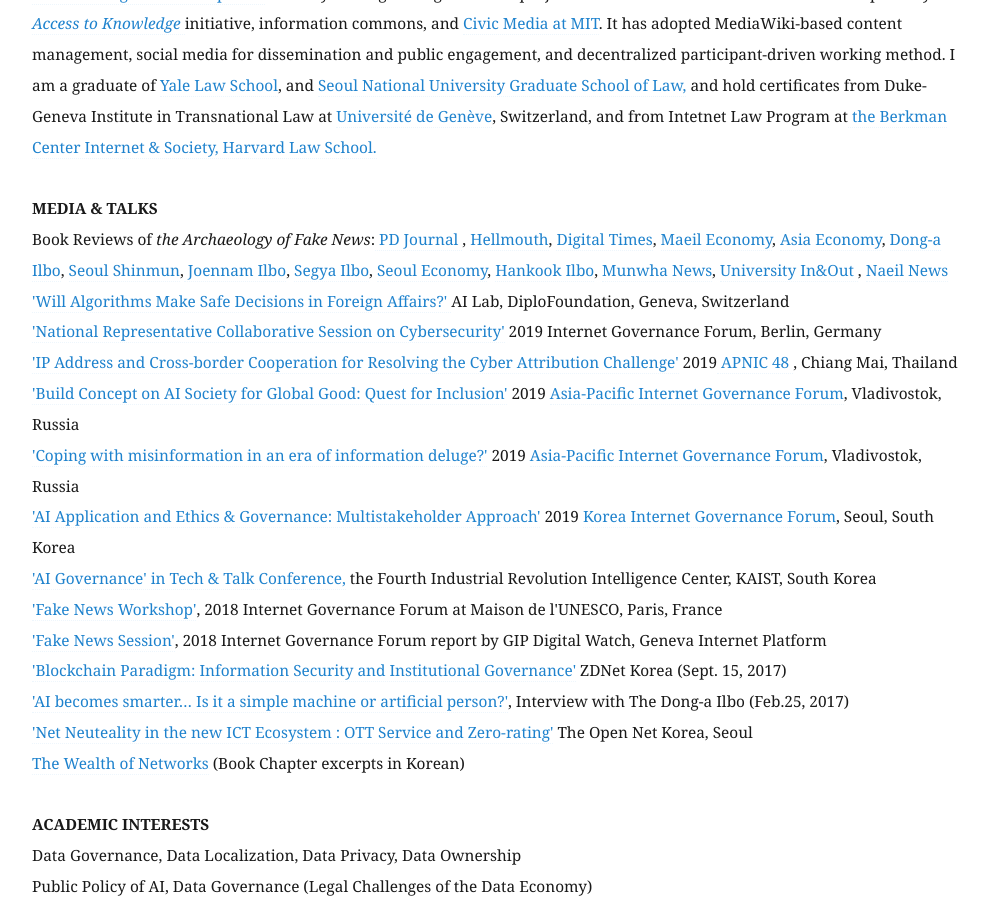
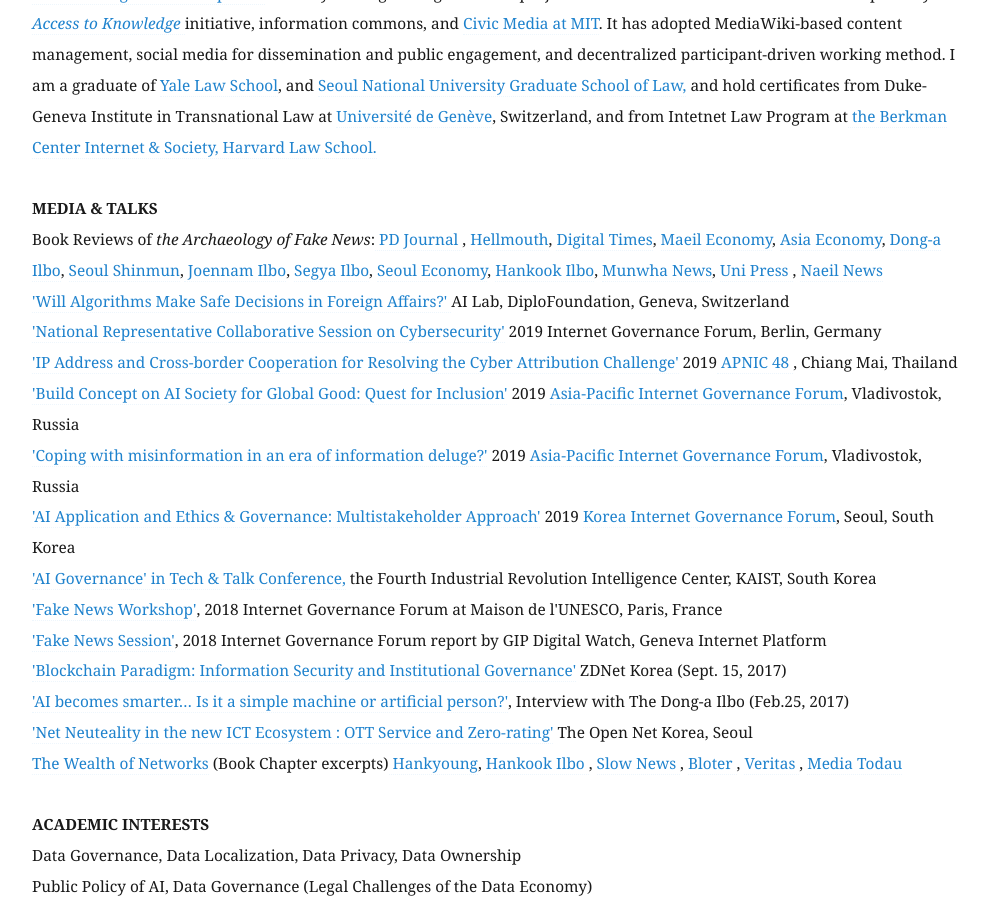
Before and after one commit to eunchangchoi/eunchangchoi.github.io, a Jekyll site: the page built from index.md, in a window 1280 px wide and 900 px high, scrolled down 1741 px. Shown: the whole window, without its empty margins (68-1056 px from the left). Built offline with Jekyll 4.4.1, drawn with Linux system fonts in a browser that asks for light colours.

Commit message:
Update index.md

```diff
--- a/index.md
+++ b/index.md
@@ -27,7 +27,7 @@
    <br>
 
  <strong> MEDIA & TALKS </strong> <br>
-Book Reviews of<i> the Archaeology of Fake News</i>:<a href="https://www.pdjournal.com/news/articleView.html?idxno=71119"> PD Journal </a>, <a href="https://www.youtube.com/watch?v=MpeoOBXadZ8&feature=youtu.be&t=241"> Hellmouth</a>, <a href="http://www.dt.co.kr/contents.html?article_no=2020030302103869061001"> Digital Times</a>, <a href="https://www.mk.co.kr/news/culture/view/2020/02/155878">Maeil Economy</a>, <a href="https://www.asiae.co.kr/article/2020022811050161321&mobile=Y"> Asia Economy</a>, <a href="http://www.donga.com/news/article/all/20200216/99724450/1"> Dong-a Ilbo</a>, <a href="https://www.seoul.co.kr/news/newsView.php?id=20200313020005&wlog_tag3=naver">Seoul Shinmun</a>,<a href="https://www.jnilbo.com/2020/02/20/2020022015101829561/"> Joennam Ilbo</a>, <a href="http://www.segye.com/newsView/20200214510584?OutUrl=naver"> Segya Ilbo</a>, <a href="https://www.sedaily.com/NewsVIew/1YYX4ZYYI0"> Seoul Economy</a>, <a href="https://www.hankookilbo.com/News/Read/202002131753026467">Hankook Ilbo</a>, <a href="http://www.munhwa.com/news/view.html?no=2020021301031721320001"> Munwha News</a>, <a href="https://www.unipress.co.kr/news/articleView.html?idxno=771"> University In&Out </a>, <a href="https://www.naeil.com/news_view/?id_art=341418"> Naeil News </a> <br>
+Book Reviews of<i> the Archaeology of Fake News</i>:<a href="https://www.pdjournal.com/news/articleView.html?idxno=71119"> PD Journal </a>, <a href="https://www.youtube.com/watch?v=MpeoOBXadZ8&feature=youtu.be&t=241"> Hellmouth</a>, <a href="http://www.dt.co.kr/contents.html?article_no=2020030302103869061001"> Digital Times</a>, <a href="https://www.mk.co.kr/news/culture/view/2020/02/155878">Maeil Economy</a>, <a href="https://www.asiae.co.kr/article/2020022811050161321&mobile=Y"> Asia Economy</a>, <a href="http://www.donga.com/news/article/all/20200216/99724450/1"> Dong-a Ilbo</a>, <a href="https://www.seoul.co.kr/news/newsView.php?id=20200313020005&wlog_tag3=naver">Seoul Shinmun</a>,<a href="https://www.jnilbo.com/2020/02/20/2020022015101829561/"> Joennam Ilbo</a>, <a href="http://www.segye.com/newsView/20200214510584?OutUrl=naver"> Segya Ilbo</a>, <a href="https://www.sedaily.com/NewsVIew/1YYX4ZYYI0"> Seoul Economy</a>, <a href="https://www.hankookilbo.com/News/Read/202002131753026467">Hankook Ilbo</a>, <a href="http://www.munhwa.com/news/view.html?no=2020021301031721320001"> Munwha News</a>, <a href="https://www.unipress.co.kr/news/articleView.html?idxno=771"> Uni Press </a>, <a href="https://www.naeil.com/news_view/?id_art=341418"> Naeil News </a> <br>
  <a href="https://www.diplomacy.edu/blog/will-algorithms-make-safe-decisions-foreign-affairs">'Will Algorithms Make Safe Decisions in Foreign Affairs?' </a> AI Lab, DiploFoundation, Geneva, Switzerland <br>
 <a href="https://www.youtube.com/watch?v=nsZJaB3fx0E&feature=youtu.be&t=1689">'National Representative Collaborative Session on Cybersecurity'</a> 2019 Internet Governance Forum, Berlin, Germany <br>
 <a href="https://youtu.be/uRsC_ypHGCg?t=1336">'IP Address and Cross-border Cooperation for Resolving the Cyber Attribution Challenge'</a> 2019<a href="https://conference.apnic.net/48/program/schedule/#/day/6/cooperation-sig"> APNIC 48 </a>, Chiang Mai, Thailand<br>
@@ -40,7 +40,7 @@
 <a href="http://www.zdnet.co.kr/view/?no=20170915172456&from=Mobile">'Blockchain Paradigm: Information Security and Institutional Governance'</a> ZDNet Korea (Sept. 15, 2017)<br>
  <a href="www.donga.com/news/article/all/20170225/83056178/1">'AI becomes smarter… Is it a simple machine or artificial person?'</a>,  Interview with The Dong-a Ilbo (Feb.25, 2017)<br>
  <a href="https://opennet.or.kr/wp-content/uploads/2015/08/발표자료-Net-Neutrality-OTT-Zero-ratinghandout-2015812-.pdf"> 'Net Neuteality in the new ICT Ecosystem : OTT Service and Zero-rating'</a> The Open Net Korea, Seoul<br>
-  <a href="http://wealthofnetworks.kr"> The Wealth of Networks</a> (Book Chapter excerpts in Korean)
+  <a href="http://wealthofnetworks.kr"> The Wealth of Networks</a> (Book Chapter excerpts)<a href="http://https://www.hankyung.com/life/article/2015041693541"> Hankyoung</a>, <a href="http://https://www.hankookilbo.com/News/Read/201504171632164530"> Hankook Ilbo </a>, <a href="http://slownews.kr/50013"> Slow News </a>, <a href="http://www.bloter.net/archives/241128"> Bloter </a>, <a href="http://wwww.veritas-a.com/news/articleView.html?idxno=164861"> Veritas </a>, <a href="http://www.mediatoday.co.kr/news/articleView.html?idxno=125603"> Media Todau </a>
     <br>
     <br>
   <strong> ACADEMIC INTERESTS </strong> <br>
```
